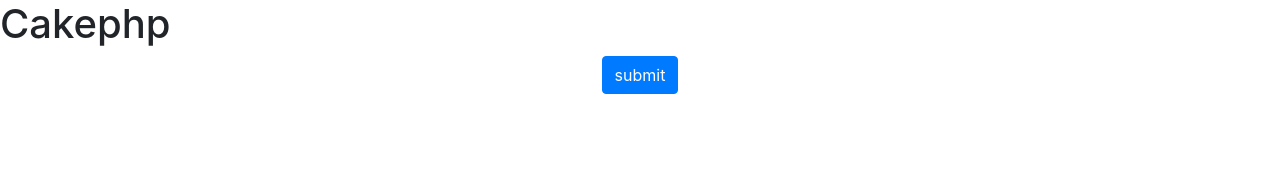
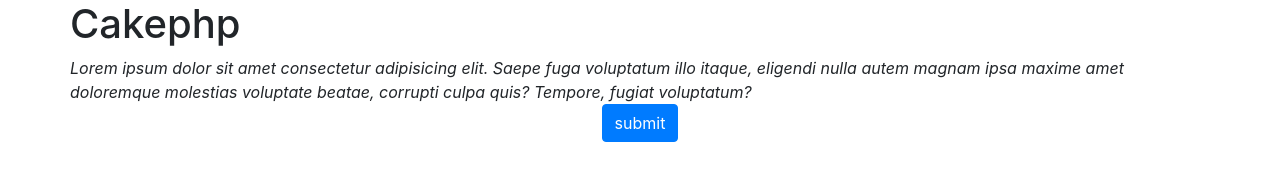
Before and after one commit to AkkaKhalid/perfosoft, a plain HTML site: page cakephp.html in a window 1280 px wide. Drawn offline with Linux system fonts and the light colour scheme.

Commit message:
add somme text to cakephp.html

```diff
--- a/cakephp.html
+++ b/cakephp.html
@@ -8,9 +8,11 @@
     <link rel="stylesheet" href="css/bootstrap.min.css">
 </head>
 <body>
-    <h1>Cakephp</h1>
+
     <div class="container">
         <div class="row">
+                <h1>Cakephp</h1>
+                <em>Lorem ipsum dolor sit amet consectetur adipisicing elit. Saepe fuga voluptatum illo itaque, eligendi nulla autem magnam ipsa maxime amet doloremque molestias voluptate beatae, corrupti culpa quis? Tempore, fugiat voluptatum?</em>
             <div class="col-md8 mx-auto">
                 <button class="btn btn-primary btn-block">submit</button>
             </div>
```
Also changed, not shown: 1 other file.
